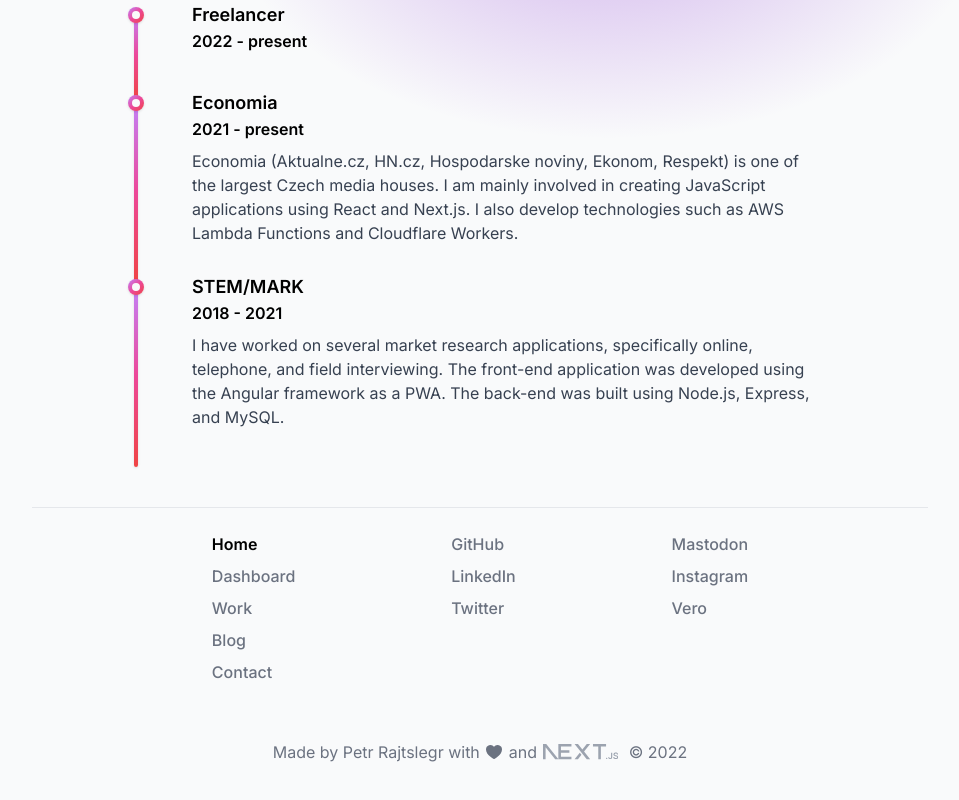
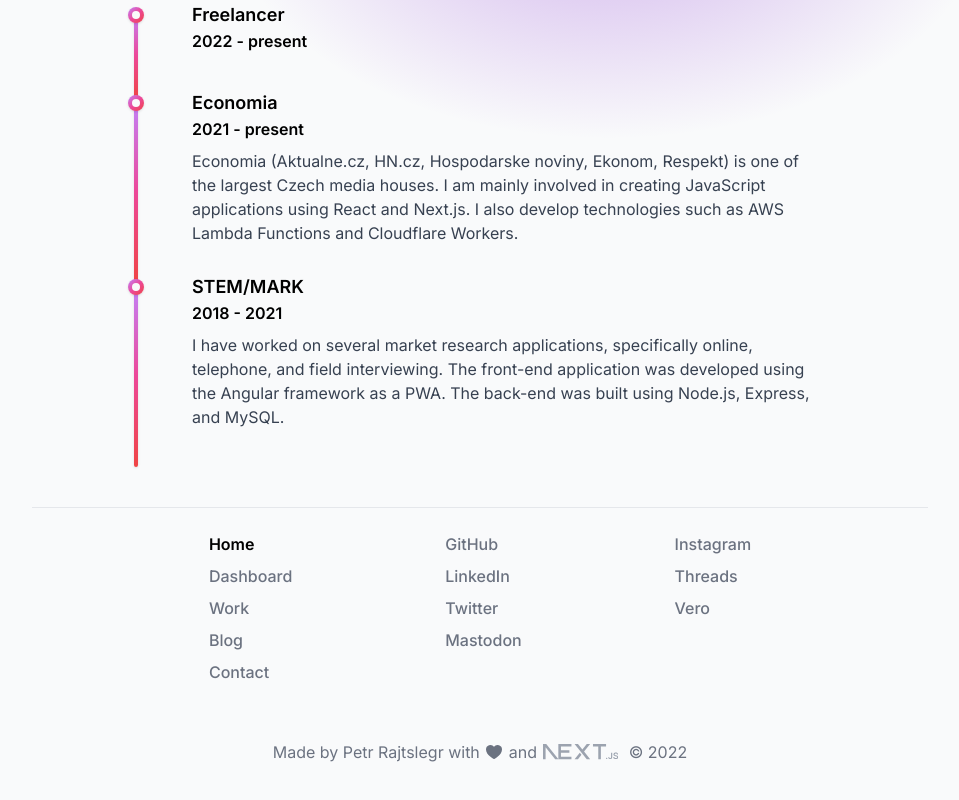
Before and after one commit to rajtslegr/rajtslegr.dev, a Next.js app: page / in a window 1280 px wide. Shown: the part 421-1221 px from the top of the page, without its empty margins (160-1119 px from the left). Built offline with nearby package versions, Linux system fonts and the light colour scheme.

Commit message:
:sparkles: Add Threads link

```diff
--- a/src/components/layout/Footer.tsx
+++ b/src/components/layout/Footer.tsx
@@ -31,13 +31,16 @@ const Footer: React.FC = () => {
             <ExternalLink href="https://twitter.com/RajceP">
               Twitter
             </ExternalLink>
-          </div>
-          <div className="flex flex-col space-y-2">
             <ExternalLink href="https://mastodon.social/@rajce">
               Mastodon
             </ExternalLink>
+          </div>
+          <div className="flex flex-col space-y-2">
             <ExternalLink href="https://www.instagram.com/rajce">
               Instagram
+            </ExternalLink>
+            <ExternalLink href="https://www.threads.net/@rajce">
+              Threads
             </ExternalLink>
             <ExternalLink href="https://www.vero.co/rajce">Vero</ExternalLink>
           </div>
```
Also changed, not shown: 1 other file (tests, documents, lock files or other folders).
